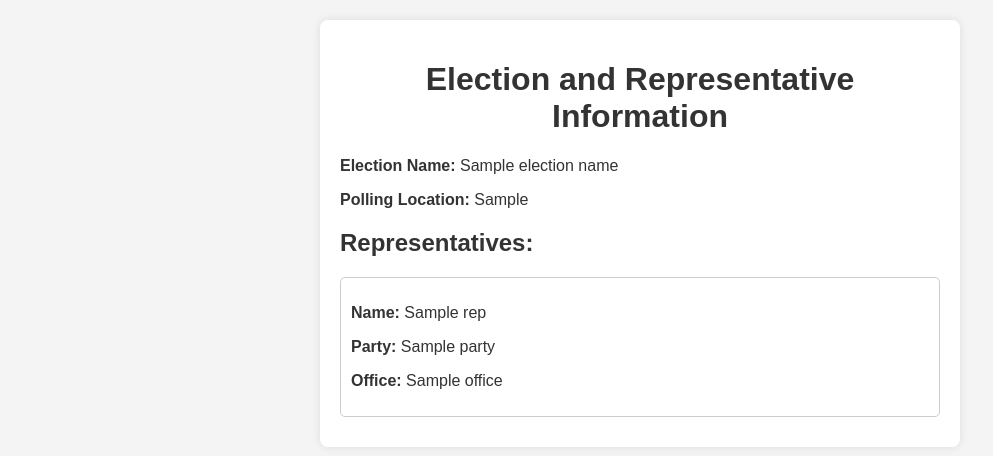
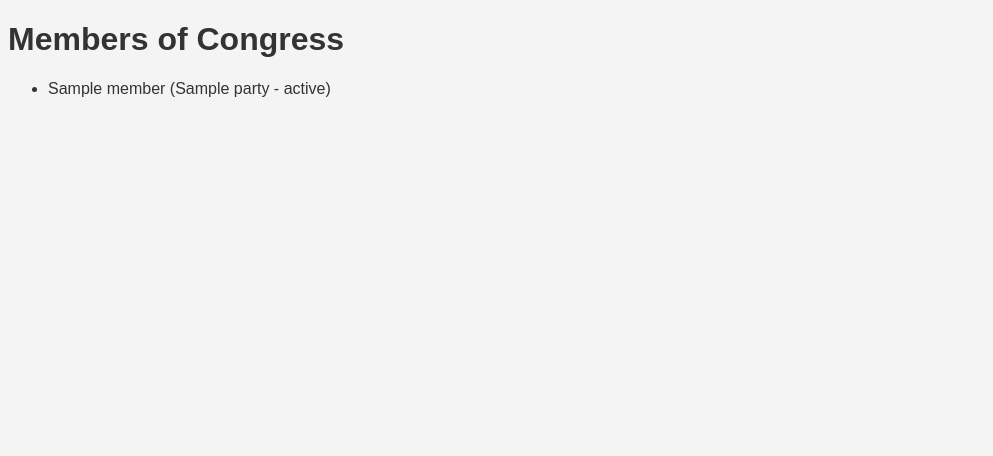
Before and after one commit to barlito1416/google_civics, a Flask app: template templates/election_and_rep_info.html in a window 1280 px wide. Shown: the top 456 px of the page, without its empty margins (0-993 px from the left). Run offline with Flask 3, Linux system fonts and the light colour scheme; the template is opened without the code that fills it: most values are stand-ins (such as "Sample title", 1, 10 or a date in 2020).

Commit message:
Update election_and_rep_info.html
Made required changes and changed the name of the file

```diff
--- a/templates/election_and_rep_info.html
+++ b/templates/election_and_rep_info.html
@@ -2,61 +2,22 @@
 <html lang="en">
 <head>
     <meta charset="UTF-8">
-    <title>Election and Representative Information</title>
+    <title>Members of Congress</title>
     <meta name="viewport" content="width=device-width, initial-scale=1">
     <style>
         body {
-            font-family: Arial, sans-serif;
-            background-color: #f4f4f4;
-            color: #333;
-            margin: 20px;
-        }
-        .container {
-            max-width: 600px;
-            margin: auto;
-            padding: 20px;
-            background-color: #fff;
-            border-radius: 8px;
-            box-shadow: 0 0 10px rgba(0, 0, 0, 0.1);
-        }
-        h1 {
-            text-align: center;
-        }
-        .info {
-            margin-top: 20px;
-        }
-        .representatives {
-            margin-top: 20px;
-        }
-        .representative {
-            border: 1px solid #ccc;
-            padding: 10px;
-            margin-bottom: 10px;
-            border-radius: 5px;
+            background-color: #f4f4f4; /* Light gray background */
+            font-family: Arial, sans-serif; /* Default font */
+            color: #333; /* Default text color */
         }
     </style>
 </head>
 <body>
-    <div class="container">
-        <h1>Election and Representative Information</h1>
-        <div class="info">
-            <p><strong>Election Name:</strong> {{ election_name }}</p>
-            <p><strong>Polling Location:</strong> {{ polling_location }}</p>
-        </div>
-        <div class="representatives">
-            <h2>Representatives:</h2>
-            {% if representatives %}
-                {% for rep in representatives %}
-                    <div class="representative">
-                        <p><strong>Name:</strong> {{ rep.name }}</p>
-                        <p><strong>Party:</strong> {{ rep.party }}</p>
-                        <p><strong>Office:</strong> {{ rep.office }}</p>
-                    </div>
-                {% endfor %}
-            {% else %}
-                <p>No representative information available.</p>
-            {% endif %}
-        </div>
-    </div>
+    <h1>Members of Congress</h1>
+    <ul>
+        {% for member in members %}
+            <li>{{ member['name'] }} ({{ member['party'] }} - {{ member['state'] }})</li>
+        {% endfor %}
+    </ul>
 </body>
 </html>
```
